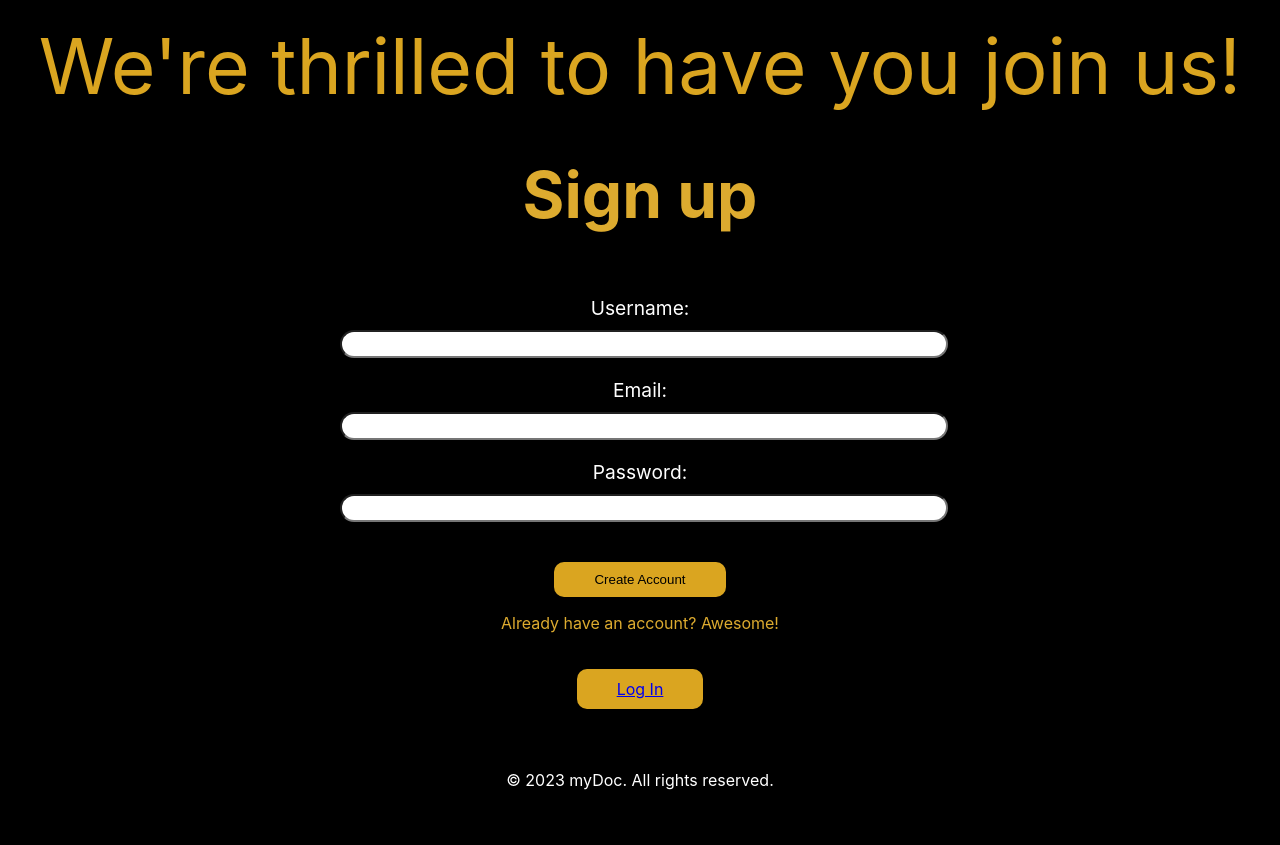
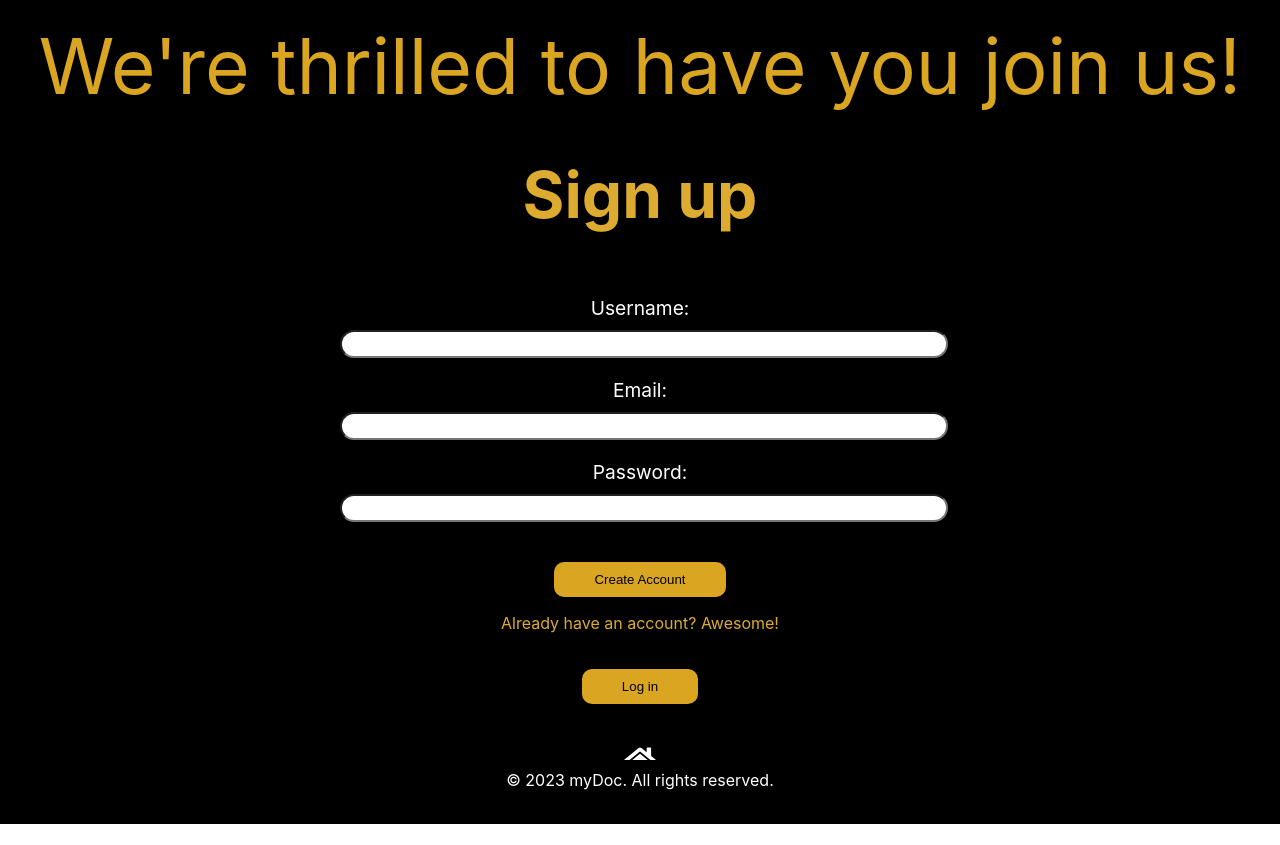
Before and after one commit to RaunaqMalhotra/MyDoc, a React (Create React App) app in the folder frontend/: page /signup in a window 1280 px wide. After the commit the page ends 824 px from the top, so only its background shows below. Built offline with nearby package versions, Linux system fonts and the light colour scheme.

Commit message:
change <p> to button for log in and sign up

```diff
--- a/frontend/src/Login/Login.jsx
+++ b/frontend/src/Login/Login.jsx
@@ -20,7 +20,7 @@ const Login = () => {
                 </label>
                 <input className='log-in-button' type='submit' value='Log In' />
                 <p className="sign-up-link"> New here? Welcome! </p>
-                <p className="log-in-button"><Link to='/signUp'> Sign up </Link></p>
+                <Link to='/signUp'><button className="log-in-button"> Sign up </button></Link>
             </form>
             <nav className="navigation"><Link to='/home'><FaHome /></Link></nav>
             <footer className='footer'>© 2023 myDoc. All rights reserved.</footer>
--- a/frontend/src/SignUp/SignUp.jsx
+++ b/frontend/src/SignUp/SignUp.jsx
@@ -23,7 +23,7 @@ const SignUp = () => {
                 </label>
                 <input className='sign-up-button' type='submit' value='Create Account' />
                 <p className="sign-up-link"> Already have an account? Awesome! </p>
-                <p className="sign-up-button"><Link to='/login'> Log In </Link></p>
+                <Link to='/login'><button className="sign-up-button"> Log in </button></Link>
             </form>
             <nav className="navigation"><Link to='/home'><FaHome /></Link></nav>
 
```
